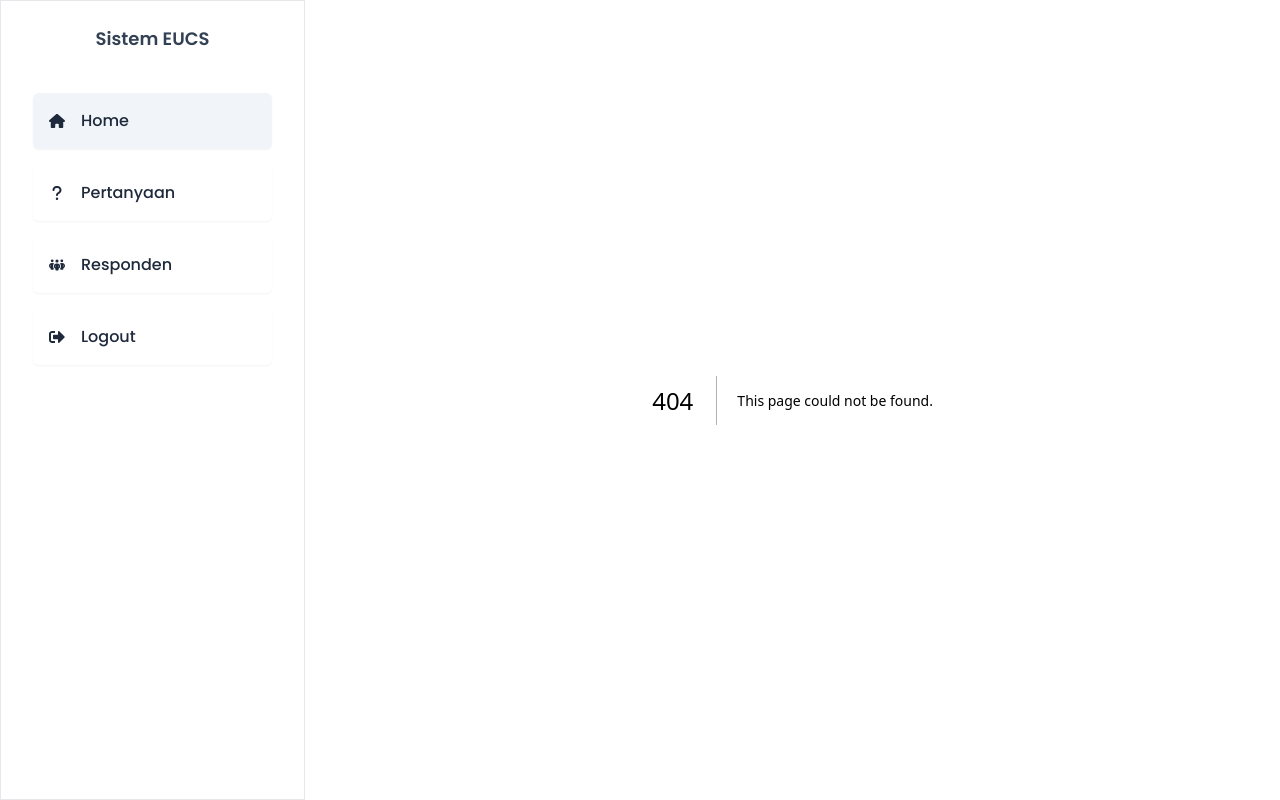
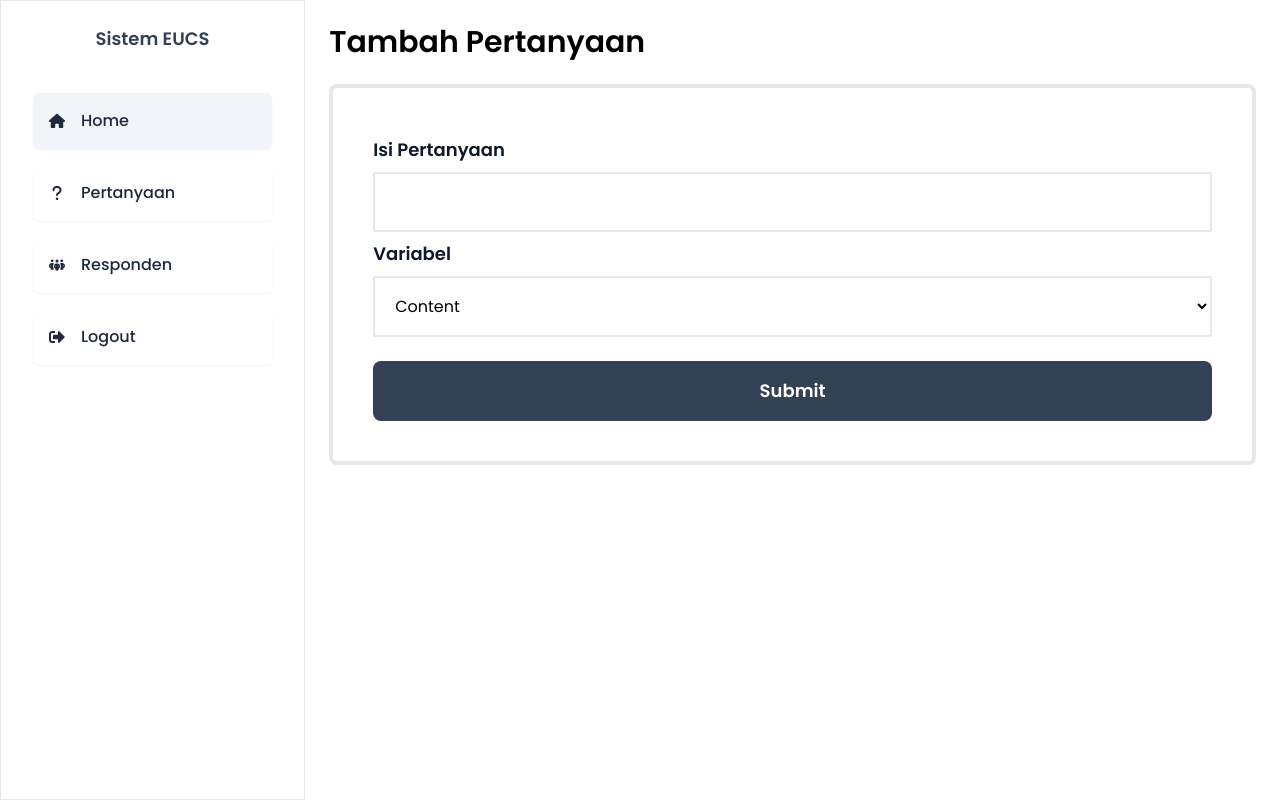
Before and after one commit to mhmdnurf/sistem-eucs, a Next.js app: page /statements/create in a window 1280 px wide. Before the commit this address had no page. Built offline with nearby package versions, Linux system fonts and the light colour scheme.

Commit message:
add create statements

```diff
--- /dev/null
+++ b/src/app/(admin)/responden/page.tsx
@@ -0,0 +1,7 @@
+export default function Page() {
+  return (
+    <>
+      <h1>Responden</h1>
+    </>
+  );
+}
--- /dev/null
+++ b/src/app/(admin)/statements/create/page.tsx
@@ -0,0 +1,42 @@
+import Header from "@/components/Header";
+
+export default function Page() {
+  return (
+    <>
+      <Header title="Tambah Pertanyaan" />
+      <form action="#" className="mx-6 border-4 p-10 rounded-lg">
+        <div className="flex flex-col">
+          <label
+            htmlFor="deskripsi"
+            className="text-lg font-semibold text-slate-900 my-2"
+          >
+            Isi Pertanyaan
+          </label>
+          <input
+            type="text"
+            className="border-2 rounded-sm p-4 focus:ring-1 focus:outline-none focus:transform focus:ring-slate-300"
+          />
+          <label
+            htmlFor="deskripsi"
+            className="text-lg font-semibold text-slate-900 my-2"
+          >
+            Variabel
+          </label>
+          <select className="sm:p-4 bg-white border-2 rounded-sm focus:ring-1 focus:outline-none focus:transform focus:ring-slate-300">
+            <option value="content">Content</option>
+            <option value="accuracy">Accuracy</option>
+            <option value="format">Format</option>
+            <option value="eout">Ease of Use and Timeliness</option>
+            <option value="kepuasan">Kepuasan Pengguna</option>
+          </select>
+          <button
+            type="submit"
+            className="mt-6 bg-slate-700 sm:p-4 rounded-lg focus:ring-4 focus:transform focus:ring-slate-300"
+          >
+            <span className="text-lg text-white font-semibold">Submit</span>
+          </button>
+        </div>
+      </form>
+    </>
+  );
+}
--- a/src/components/SideNav.tsx
+++ b/src/components/SideNav.tsx
@@ -10,10 +10,7 @@ export default function SideNav() {
       <nav>
         <ul>
           <li className="bg-slate-100 sm:p-4 sm:mx-8 rounded-md shadow-sm sm:my-4">
-            <Link
-              href="/statements"
-              className="flex justify-start items-center "
-            >
+            <Link href="/" className="flex justify-start items-center ">
               <FaHouse className="sm:mr-4 text-slate-800" />
               <span className="text-slate-800 font-medium">Home</span>
             </Link>
@@ -29,7 +26,7 @@ export default function SideNav() {
           </li>
           <li className="sm:p-4 sm:mx-8 rounded-md shadow-sm sm:my-4">
             <Link
-              href="/statements"
+              href="/responden"
               className="flex justify-start items-center "
             >
               <FaPeopleGroup className="sm:mr-4 text-slate-800" />
```
